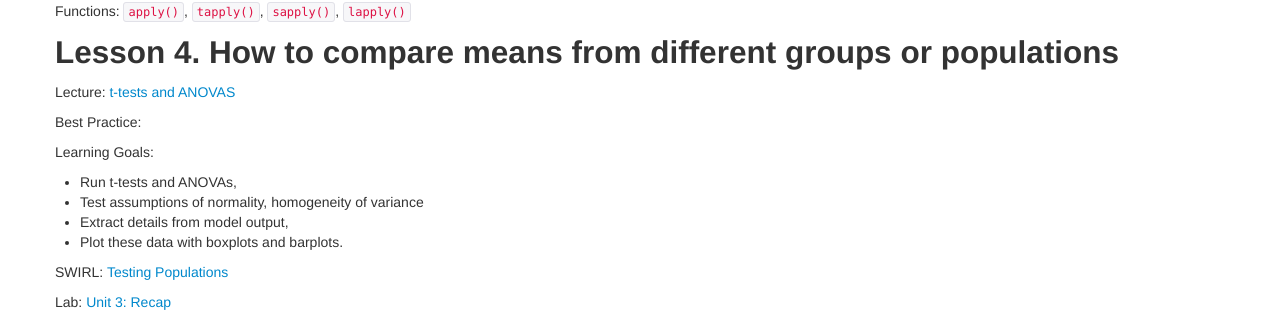
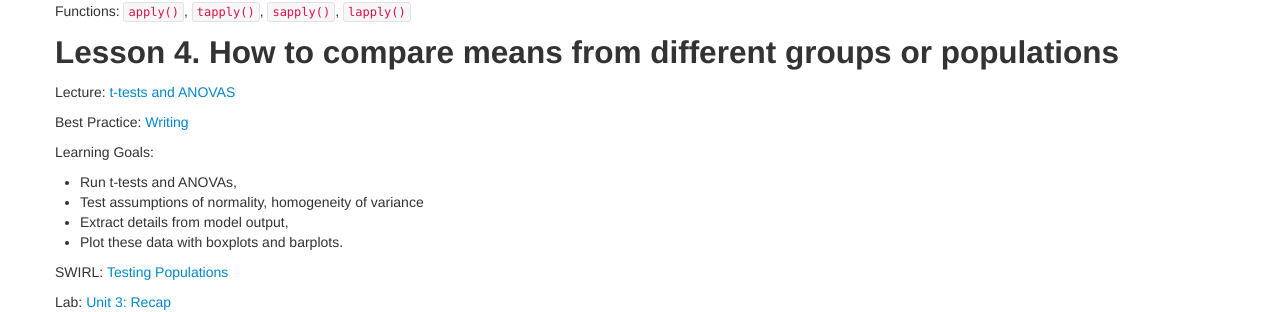
Before and after one commit to intro2r/intro2r, a Jekyll site: the page built from unit3/index.md, in a window 1280 px wide and 900 px high, scrolled down 880 px. Shown: the part 383-695 px from the top of the window. Built offline with Jekyll 4.4.1, drawn with Linux system fonts in a browser that asks for light colours.

Commit message:
Update index.md

```diff
--- a/unit3/index.md
+++ b/unit3/index.md
@@ -84,7 +84,7 @@ Functions: `apply()`, `tapply()`, `sapply()`, `lapply()`
 
 Lecture: [t-tests and ANOVAS](../unit3/testing-populations.html)
 
-Best Practice:
+Best Practice: [Writing](../best/writing/html)
 
 Learning Goals:
 
```
